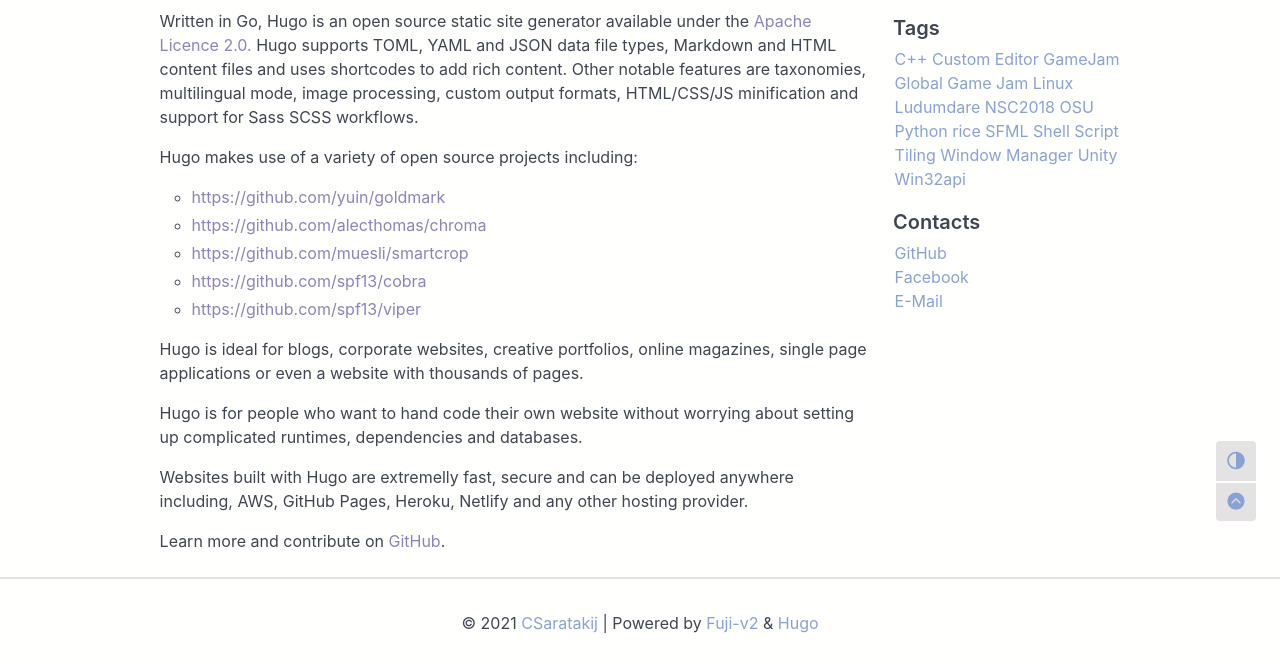
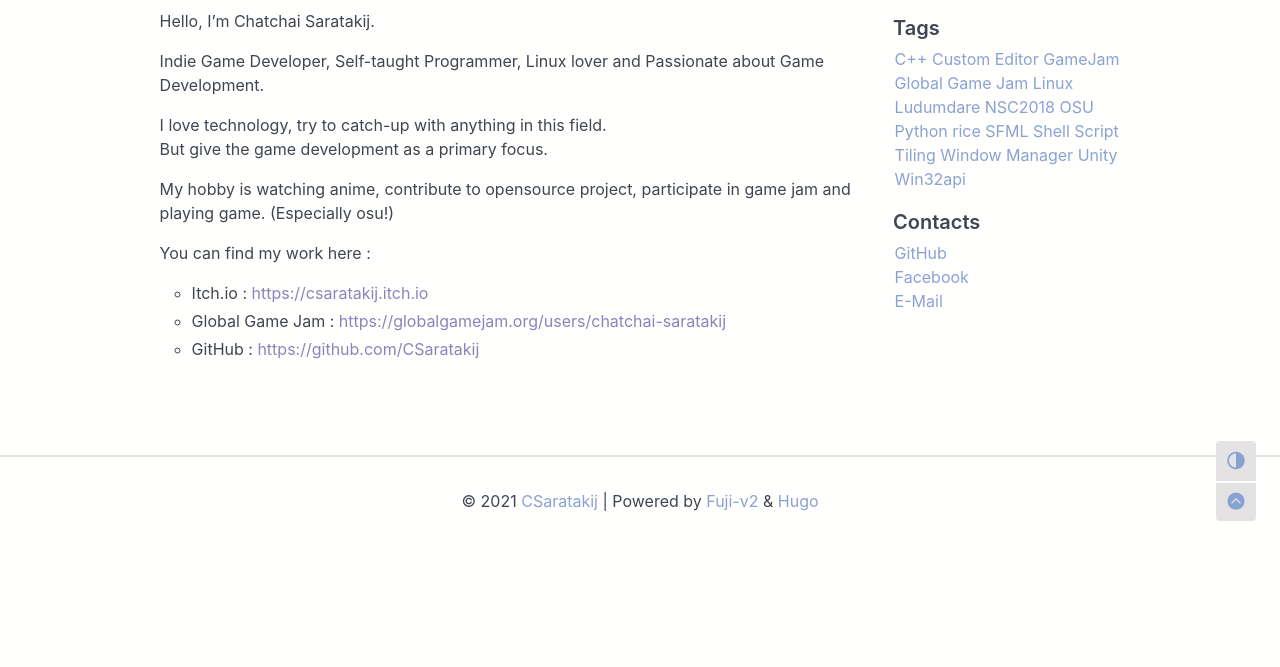
Before and after one commit to CSaratakij/MyPortFolio, a plain HTML site: page about/index.html in a window 1280 px wide. Shown: the part 255-922 px from the top of the page. After the commit the page ends 800 px from the top, so only its background shows below. Drawn offline with nearby package versions, Linux system fonts and the light colour scheme; some packages are replaced by stand-ins of ours; a web font is replaced by a local one.

Commit message:
Update Site

```diff
--- a/about/index.html
+++ b/about/index.html
@@ -15,17 +15,17 @@
 <link rel="shortcut icon" href="https://cdn.jsdelivr.net/gh/amzrk2/cdn-stcapi@1/favicons/favicon.ico" />
 
 
-<title>About Hugo - CSaratakij | PortFolio</title>
+<title>About me - CSaratakij | PortFolio</title>
 
 
 <meta name="author" content="CSaratakij" />
 
 
-<meta name="description" content="Hugo, the world’s fastest framework for building websites." />
+<meta name="description" content="about CSaratakij" />
 
 
-<meta property="og:title" content="About Hugo" />
-<meta property="og:description" content="Hugo, the world’s fastest framework for building websites." />
+<meta property="og:title" content="About me" />
+<meta property="og:description" content="about CSaratakij" />
 <meta property="og:type" content="article" />
 <meta property="og:url" content="https://csaratakij.github.io/MyPortFolio/about/" />
 <meta property="og:image" content="https://csaratakij.github.io/MyPortFolio/img/og.png"/>
@@ -35,8 +35,8 @@
 <meta name="twitter:card" content="summary_large_image"/>
 <meta name="twitter:image" content="https://csaratakij.github.io/MyPortFolio/img/og.png"/>
 
-<meta name="twitter:title" content="About Hugo"/>
-<meta name="twitter:description" content="Hugo, the world’s fastest framework for building websites."/>
+<meta name="twitter:title" content="About me"/>
+<meta name="twitter:description" content="about CSaratakij"/>
 
 
 
@@ -84,7 +84,7 @@
 <article>
 
     <h2 class="post-item post-title">
-        <a href="https://csaratakij.github.io/MyPortFolio/about/">About Hugo</a>
+        <a href="https://csaratakij.github.io/MyPortFolio/about/">About me</a>
     </h2>
     <div class="post-item post-meta">
         <span><i class="iconfont icon-today-sharp"></i>&nbsp;2020-04-11</span><span><i class="iconfont icon-time-sharp"></i>&nbsp;1 minute</span><span><i class="iconfont icon-pricetags-sharp"></i>&nbsp;No tag</span>
@@ -93,19 +93,18 @@
 
 
     <div class="post-content markdown-body">
-        <p>Written in Go, Hugo is an open source static site generator available under the <a href="https://github.com/gohugoio/hugo/blob/master/LICENSE" target="_blank">Apache Licence 2.0.</a> Hugo supports TOML, YAML and JSON data file types, Markdown and HTML content files and uses shortcodes to add rich content. Other notable features are taxonomies, multilingual mode, image processing, custom output formats, HTML/CSS/JS minification and support for Sass SCSS workflows.</p>
-<p>Hugo makes use of a variety of open source projects including:</p>
+        <p>Hello, I&rsquo;m Chatchai Saratakij.</p>
+<p>Indie Game Developer, Self-taught Programmer, Linux lover and Passionate
+about Game Development.</p>
+<p>I love technology, try to catch-up with anything in this field.<br>
+But give the game development as a primary focus.</p>
+<p>My hobby is watching anime, contribute to opensource project, participate in game jam and playing game. (Especially osu!)</p>
+<p>You can find my work here :</p>
 <ul>
-<li><a href="https://github.com/yuin/goldmark">https://github.com/yuin/goldmark</a></li>
-<li><a href="https://github.com/alecthomas/chroma">https://github.com/alecthomas/chroma</a></li>
-<li><a href="https://github.com/muesli/smartcrop">https://github.com/muesli/smartcrop</a></li>
-<li><a href="https://github.com/spf13/cobra">https://github.com/spf13/cobra</a></li>
-<li><a href="https://github.com/spf13/viper">https://github.com/spf13/viper</a></li>
+<li>Itch.io : <a href="https://csaratakij.itch.io">https://csaratakij.itch.io</a></li>
+<li>Global Game Jam : <a href="https://globalgamejam.org/users/chatchai-saratakij">https://globalgamejam.org/users/chatchai-saratakij</a></li>
+<li>GitHub : <a href="https://github.com/CSaratakij">https://github.com/CSaratakij</a></li>
 </ul>
-<p>Hugo is ideal for blogs, corporate websites, creative portfolios, online magazines, single page applications or even a website with thousands of pages.</p>
-<p>Hugo is for people who want to hand code their own website without worrying about setting up complicated runtimes, dependencies and databases.</p>
-<p>Websites built with Hugo are extremelly fast, secure and can be deployed anywhere including, AWS, GitHub Pages, Heroku, Netlify and any other hosting provider.</p>
-<p>Learn more and contribute on <a href="https://github.com/gohugoio" target="_blank">GitHub</a>.</p>
 
     </div>
 </article>
```
Also changed, not shown: index.xml (+8 -5 lines).
